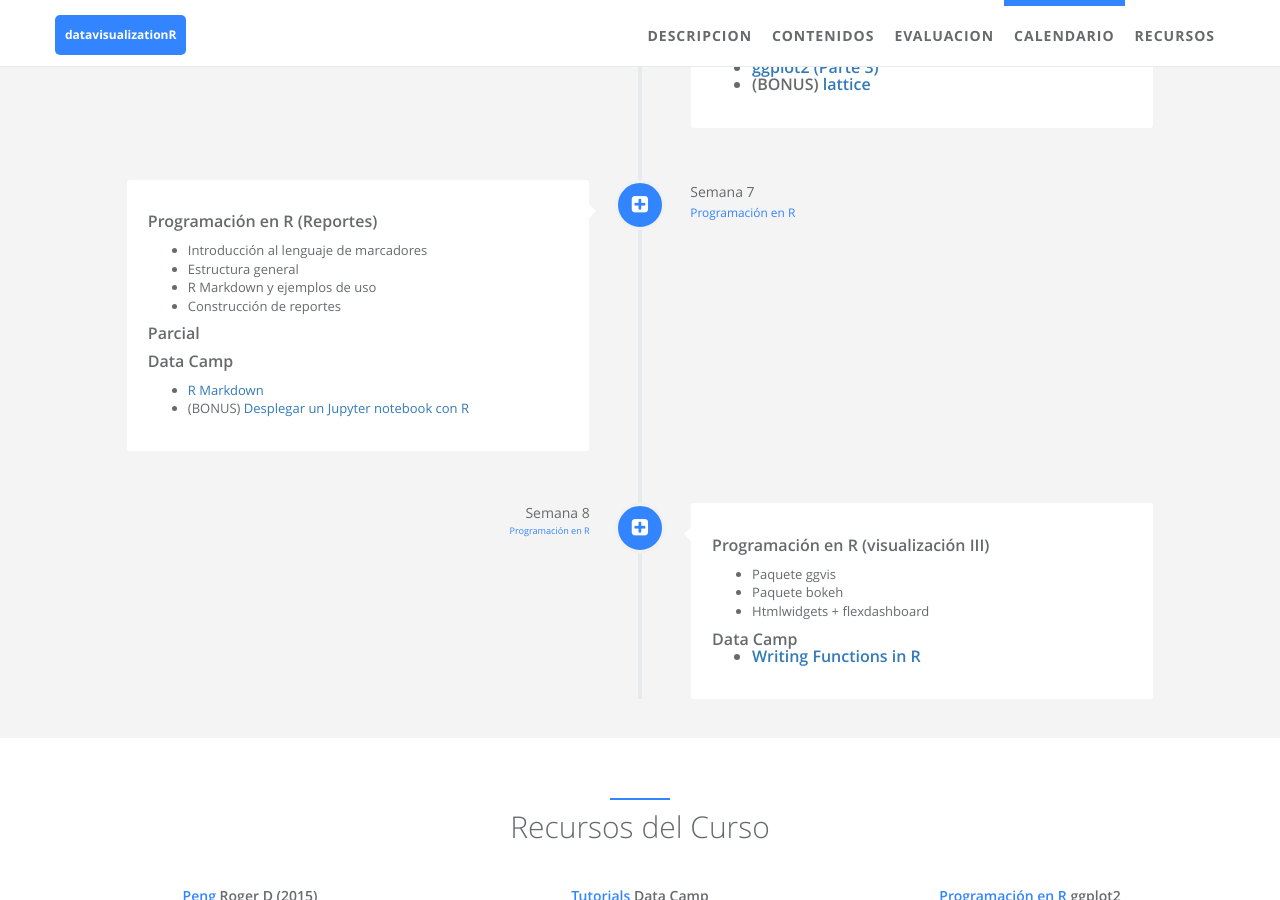
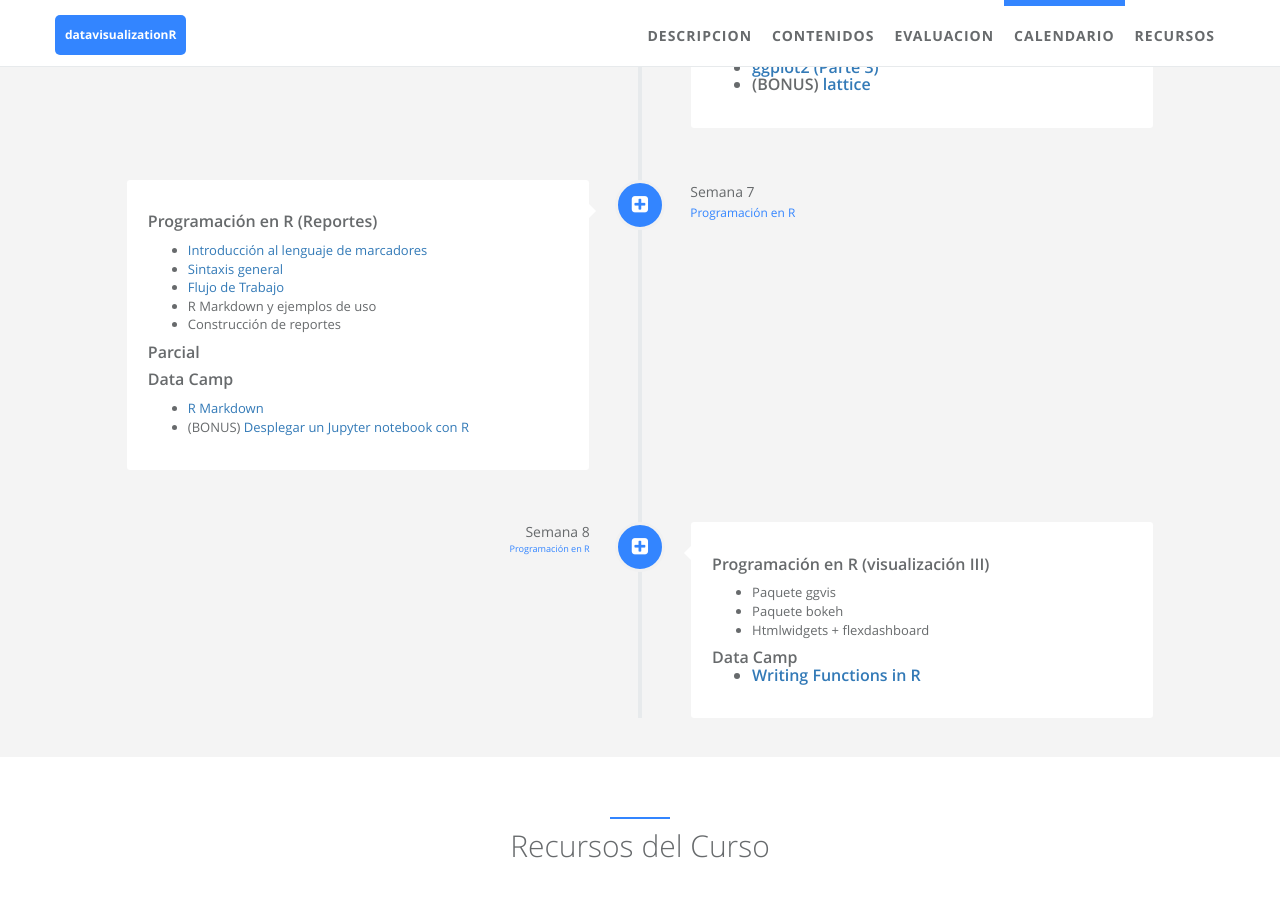
Before and after one commit to JoraJora/datavisualizationR, a Jekyll site: the page built from index.html, in a window 1280 px wide and 900 px high, scrolled down 4032 px. Built offline with Jekyll 4.4.1, drawn with Linux system fonts in a browser that asks for light colours.

Commit message:
Clase del 22/09/2017.

```diff
--- a/_data/index/careers.yml
+++ b/_data/index/careers.yml
@@ -161,8 +161,9 @@
   desc:
     detail: <h3> Programación en R (Reportes) </h3>
             <ul>
-              <li> Introducción al lenguaje de marcadores
-              <li> Estructura general
+              <li> <a href = "http://miror-ejd.eu/wp-content/uploads/sites/34/2016/10/Introduction-to-Markdown.pdf">Introducción al lenguaje de marcadores </a>
+              <li> <a href = "https://guides.github.com/pdfs/markdown-cheatsheet-online.pdf"> Sintaxis general </a>
+              <li> <a href = "https://www.rstudio.com/wp-content/uploads/2015/03/rmarkdown-spanish.pdf"> Flujo de Trabajo </a>
               <li> R Markdown y ejemplos de uso
               <li> Construcción de reportes
             </ul>
```
